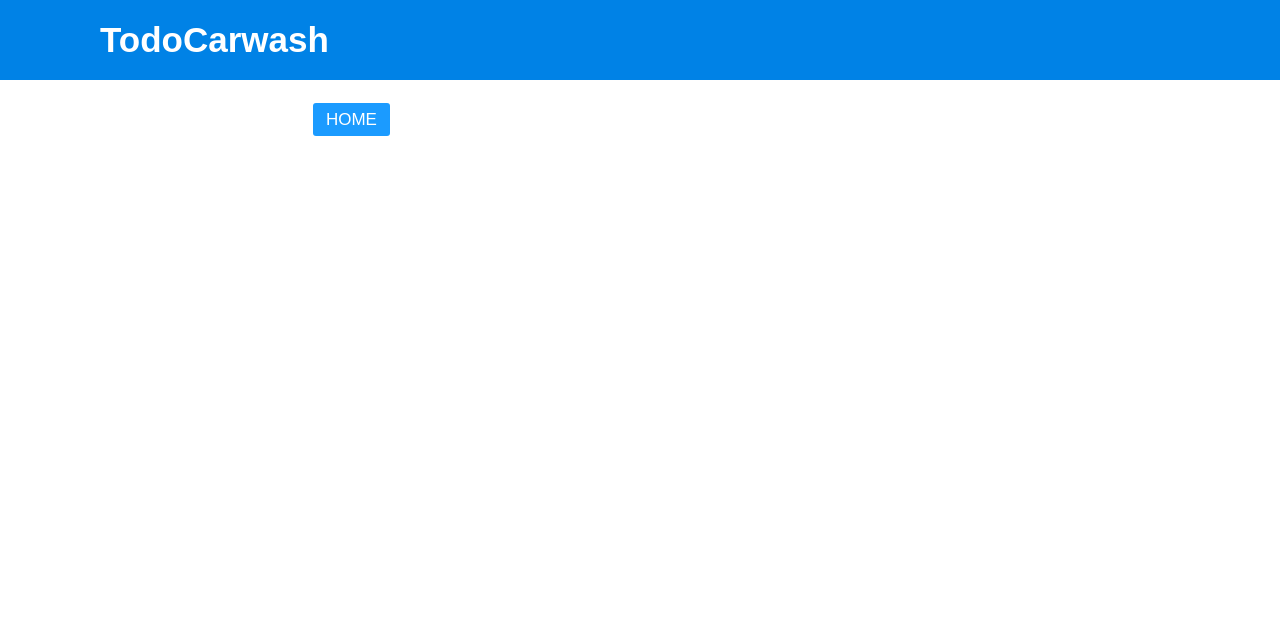
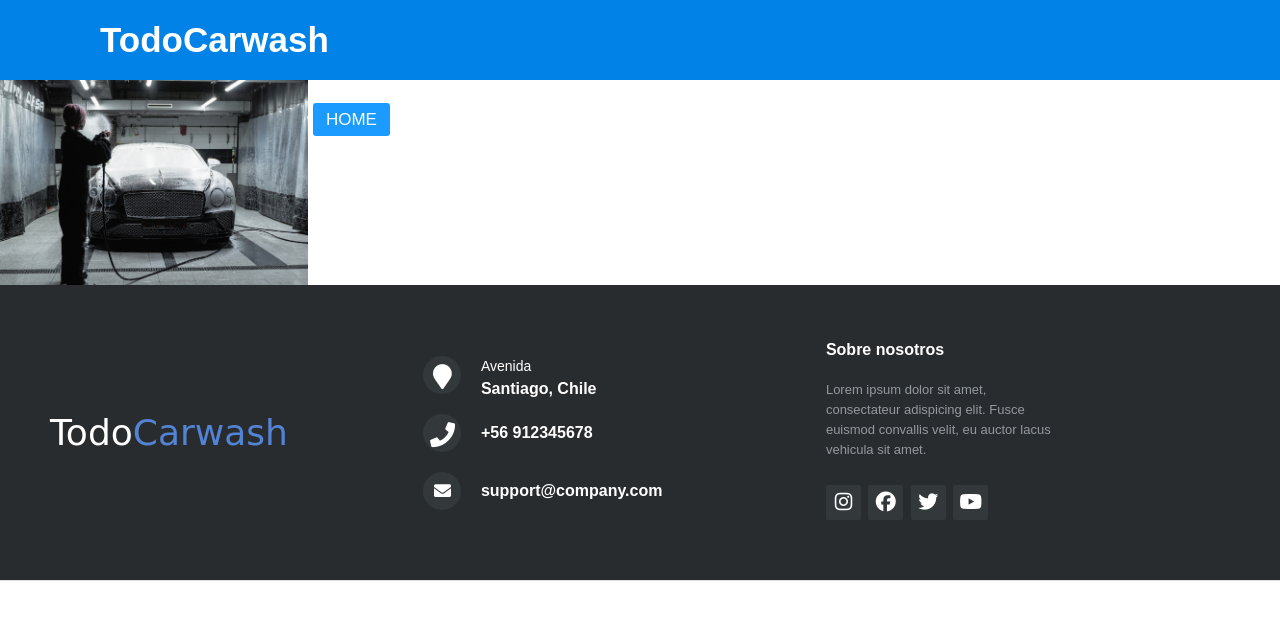
Before and after one commit to JuanjoEsp1/TodoCarwash2, a PHP site: page / in a window 1280 px wide. Shown: the top 620 px of the page. Run offline with PHP 8.4, Linux system fonts and the light colour scheme; some libraries are stand-ins or nearby versions.

Commit message:
footer etc

```diff
--- /dev/null
+++ b/Css/Index.css
@@ -0,0 +1,45 @@
+#slider {
+	overflow: hidden;
+
+}
+#slider figure {
+	position: relative;
+	width: 500%;
+	margin: 0;
+	left: 0;
+	animation: 20s slider infinite;
+}
+#slider figure img {
+	width: 20%;
+	float: left;
+}
+
+@keyframes slider {
+	0% {
+		left: 0;
+	}
+	20% {
+		left: 0;
+	}
+	25% {
+		left: -100%;
+	}
+	45% {
+		left: -100%;
+	}
+	50% {
+		left: -200%;
+	}
+	70% {
+		left: -200%;
+	}
+	75% {
+		left: -300%;
+	}
+	95% {
+		left: -300%;
+	}
+	100% {
+		left: -400%;
+	}
+}
--- /dev/null
+++ b/Css/footer.css
@@ -0,0 +1,166 @@
+.footer-distributed{
+	background-color: #292c2f;
+	box-shadow: 0 1px 1px 0 rgba(0, 0, 0, 0.12);
+	box-sizing: border-box;
+	width: 100%;
+	text-align: left;
+	font: bold 16px sans-serif;
+	padding: 55px 50px;
+}
+
+.footer-distributed .footer-left,
+.footer-distributed .footer-center,
+.footer-distributed .footer-right{
+	display: inline-block;
+	vertical-align: middle;
+}
+
+/* Footer left */
+
+.footer-distributed .footer-left{
+	width: 30%;
+
+}
+
+/* The company logo */
+
+.footer-distributed h3{
+	color:  #ffffff;
+	font: normal 36px 'Cookie', cursive;
+	margin: 0;
+}
+
+.footer-distributed h3 span{
+	color:  #5383d3;
+}
+
+/* Footer links */
+
+.footer-distributed .footer-links{
+	color:  #ffffff;
+	margin: 20px 0 12px;
+	padding: 0;
+}
+
+.footer-distributed .footer-links a{
+	display:inline-block;
+	line-height: 1.8;
+	text-decoration: none;
+	color:  inherit;
+}
+
+.footer-distributed .footer-company-name{
+	color:  #8f9296;
+	font-size: 14px;
+	font-weight: normal;
+	margin: 0;
+}
+
+/* Footer Center */
+
+.footer-distributed .footer-center{
+	width: 35%;
+}
+
+.footer-distributed .footer-center i{
+	background-color:  #33383b;
+	color: #ffffff;
+	font-size: 25px;
+	width: 38px;
+	height: 38px;
+	border-radius: 50%;
+	text-align: center;
+	line-height: 42px;
+	margin: 10px 15px;
+	vertical-align: middle;
+}
+
+.footer-distributed .footer-center i.fa-envelope{
+	font-size: 17px;
+	line-height: 38px;
+}
+
+.footer-distributed .footer-center p{
+	display: inline-block;
+	color: #ffffff;
+	vertical-align: middle;
+	margin:0;
+}
+
+.footer-distributed .footer-center p span{
+	display:block;
+	font-weight: normal;
+	font-size:14px;
+	line-height:2;
+}
+
+.footer-distributed .footer-center p a{
+	color:  #fff;
+	text-decoration: none;;
+}
+
+
+/* Footer Right */
+
+.footer-distributed .footer-right{
+	width: 20%;
+}
+
+.footer-distributed .footer-company-about{
+	line-height: 20px;
+	color:  #92999f;
+	font-size: 13px;
+	font-weight: normal;
+	margin: 0;
+}
+
+.footer-distributed .footer-company-about span{
+	display: block;
+	color:  #ffffff;
+	font-size: 16px;
+	font-weight: bold;
+	margin-bottom: 20px;
+}
+
+.footer-distributed .footer-icons{
+	margin-top: 25px;
+}
+
+.footer-distributed .footer-icons a{
+	display: inline-block;
+	width: 35px;
+	height: 35px;
+	cursor: pointer;
+	background-color:  #33383b;
+	border-radius: 2px;
+
+	font-size: 20px;
+	color: #ffffff;
+	text-align: center;
+	line-height: 35px;
+
+	margin-right: 3px;
+	margin-bottom: 5px;
+}
+
+/* Apartado footer responsive */
+
+@media (max-width: 880px) {
+
+	.footer-distributed{
+		font: bold 14px sans-serif;
+	}
+
+	.footer-distributed .footer-left,
+	.footer-distributed .footer-center,
+	.footer-distributed .footer-right{
+		display: block;
+		width: 100%;
+		text-align: left;
+	}
+
+	.footer-distributed .footer-center i{
+		margin-left: 0;
+	}
+
+}
--- a/Index.php
+++ b/Index.php
@@ -21,7 +21,16 @@ include("Login2.php");
 
 <body>
 
-
+  <div id="slider">
+    <figure>
+      <img src="/IMG/wp001.jpg">
+      <img src="/IMG/wp002.jpg">
+      <img src="/IMG/wp003.jpg">
+      <img src="/IMG/wp004.jpg">
+      <img src="/IMG/wp005.jpg">
+    </figure>
+  </div>
+  <?php include("footer.php"); ?>
 </body>
 
 </html>
--- /dev/null
+++ b/footer.php
@@ -0,0 +1,61 @@
+<!DOCTYPE html>
+<html lang="es">
+
+<head>
+	<meta charset="UTF-8">
+	<meta http-equiv="X-UA-Compatible" content="IE=edge">
+	<meta name="viewport" content="width=device-width, initial-scale=1.0">
+
+	<title>Footer</title>
+	<script src="https://kit.fontawesome.com/eb496ab1a0.js" crossorigin="anonymous"></script>
+	<link rel="stylesheet" href="Css/footer.css">
+</head>
+
+<body>
+	<footer class="footer-distributed">
+
+		<div class="footer-left">
+			<h3>Todo<span>Carwash</span></h3>
+		</div>
+
+		<div class="footer-center">
+
+			<div>
+				<i class="fa fa-map-marker"></i>
+				<p><span>Avenida</span> Santiago, Chile</p>
+			</div>
+
+			<div>
+				<i class="fa fa-phone"></i>
+				<p>+56 912345678</p>
+			</div>
+
+			<div>
+				<i class="fa fa-envelope"></i>
+				<p><a href="mailto:support@company.com">support@company.com</a></p>
+			</div>
+
+		</div>
+
+		<div class="footer-right">
+
+			<p class="footer-company-about">
+				<span>Sobre nosotros</span>
+				Lorem ipsum dolor sit amet, consectateur adispicing elit. Fusce euismod convallis velit, eu auctor lacus vehicula sit amet.
+			</p>
+
+			<div class="footer-icons">
+
+				<a href="#"><i class="fa fa-instagram"></i></a>
+				<a href="#"><i class="fa fa-facebook"></i></a>
+				<a href="#"><i class="fa fa-twitter"></i></a>
+				<a href="#"><i class="fa fa-youtube"></i></a>
+
+			</div>
+
+		</div>
+
+	</footer>
+</body>
+
+</html>
```
Also changed, not shown: IMG/wp001.jpg (added), IMG/wp002.jpg (added), IMG/wp003.jpg (added), IMG/wp004.jpg (added), IMG/wp005.jpg (added).
